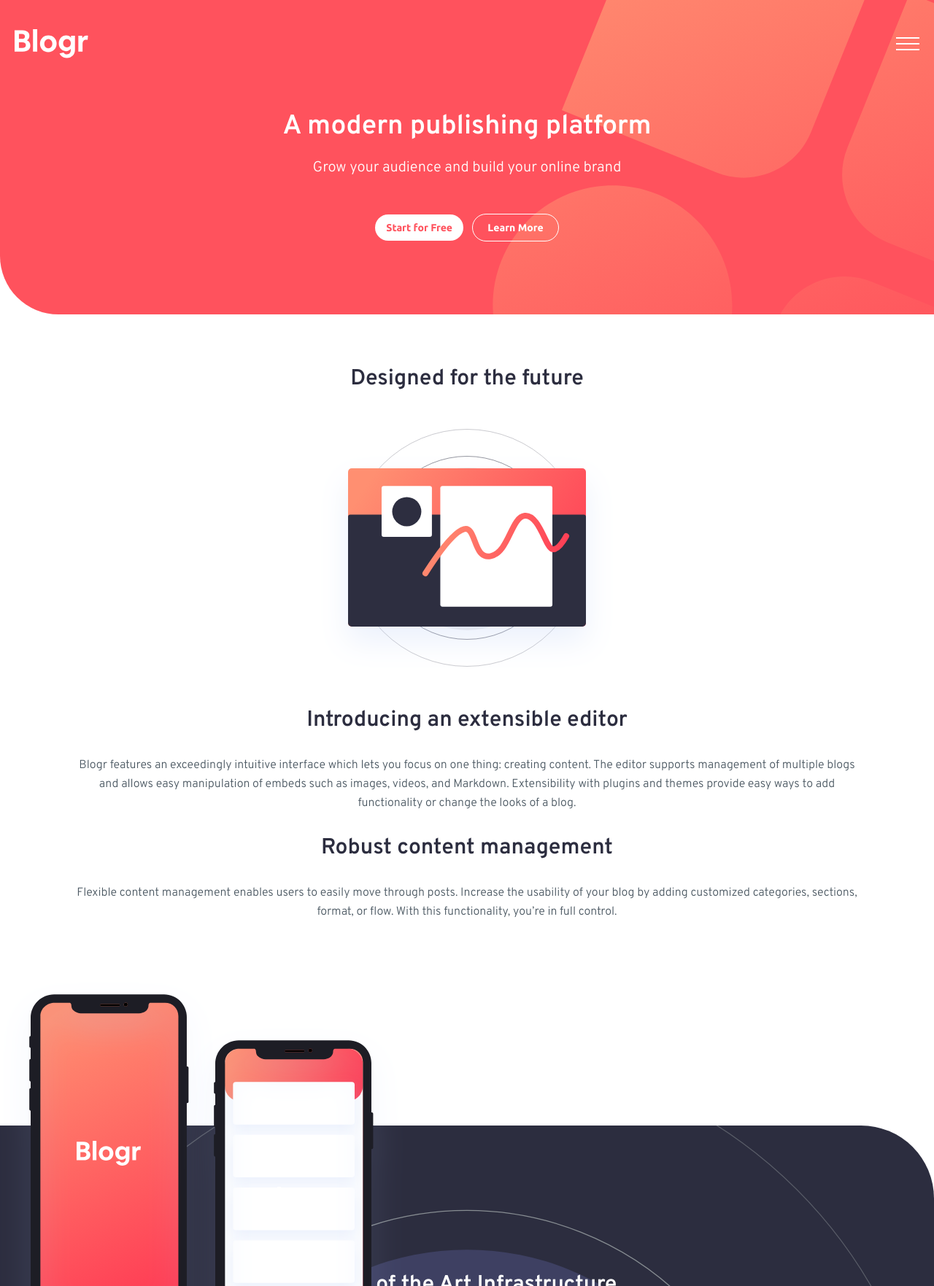
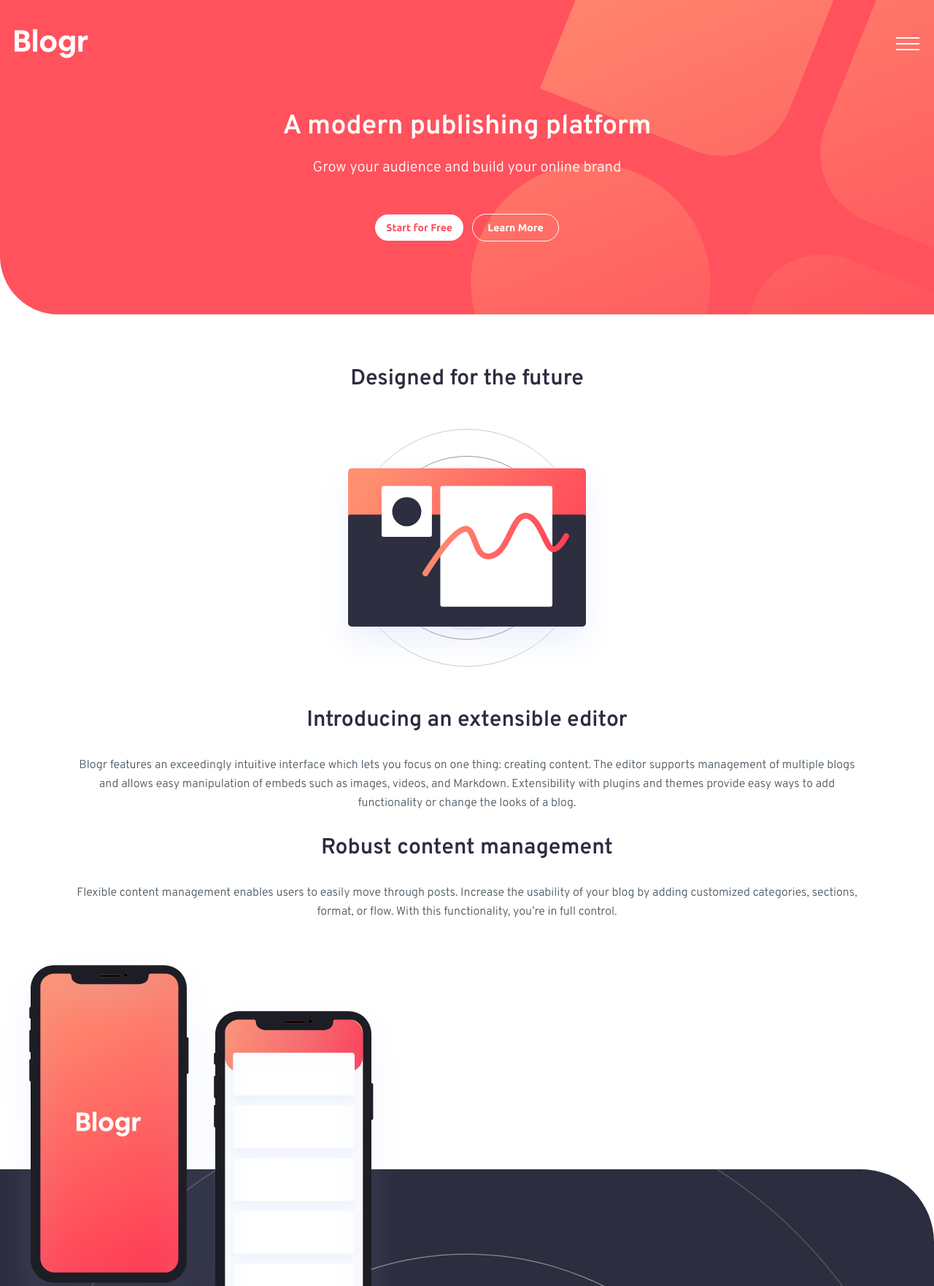
Before and after one commit to Albertofusa/Blogr-landing-responsive, a plain HTML site: page index.html in a window 1280 px wide. Shown: the top 1763 px of the page at 73% size. Drawn offline with Linux system fonts and the light colour scheme.

Commit message:
agregando mediaqueires

```diff
--- a/style.css
+++ b/style.css
@@ -252,3 +252,51 @@ a {
   font-weight: 400;
   margin-bottom: 0.5rem;
 }
+
+/* mediaqueries */
+
+@media (min-width: 400px) {
+  .illustration__phones {
+    position: absolute;
+    top: -23rem;
+    left: 0;
+  }
+}
+
+@media (min-width: 430px) {
+  .illustration__phones {
+    position: absolute;
+    top: -25rem;
+    left: 0;
+  }
+}
+
+@media (min-width: 450px) {
+  .illustration__phones {
+    position: absolute;
+    top: -27rem;
+    left: 0;
+  }
+
+  .copy__main__bottom {
+    margin-bottom: 34rem;
+  }
+}
+
+@media (min-width: 466px) {
+  .illustration__phones {
+    position: absolute;
+    top: -30rem;
+    left: 0;
+  }
+
+  .header {
+    width: 100%;
+    background-image: url(/images/bg-pattern-intro-mobile.svg);
+    background-repeat: no-repeat;
+    background-position: top -38rem right -44rem;
+    background-color: var(--light-red-CTA-text);
+    border-bottom-left-radius: 8rem;
+  }
+}
+/* me quede en 490 */
```
